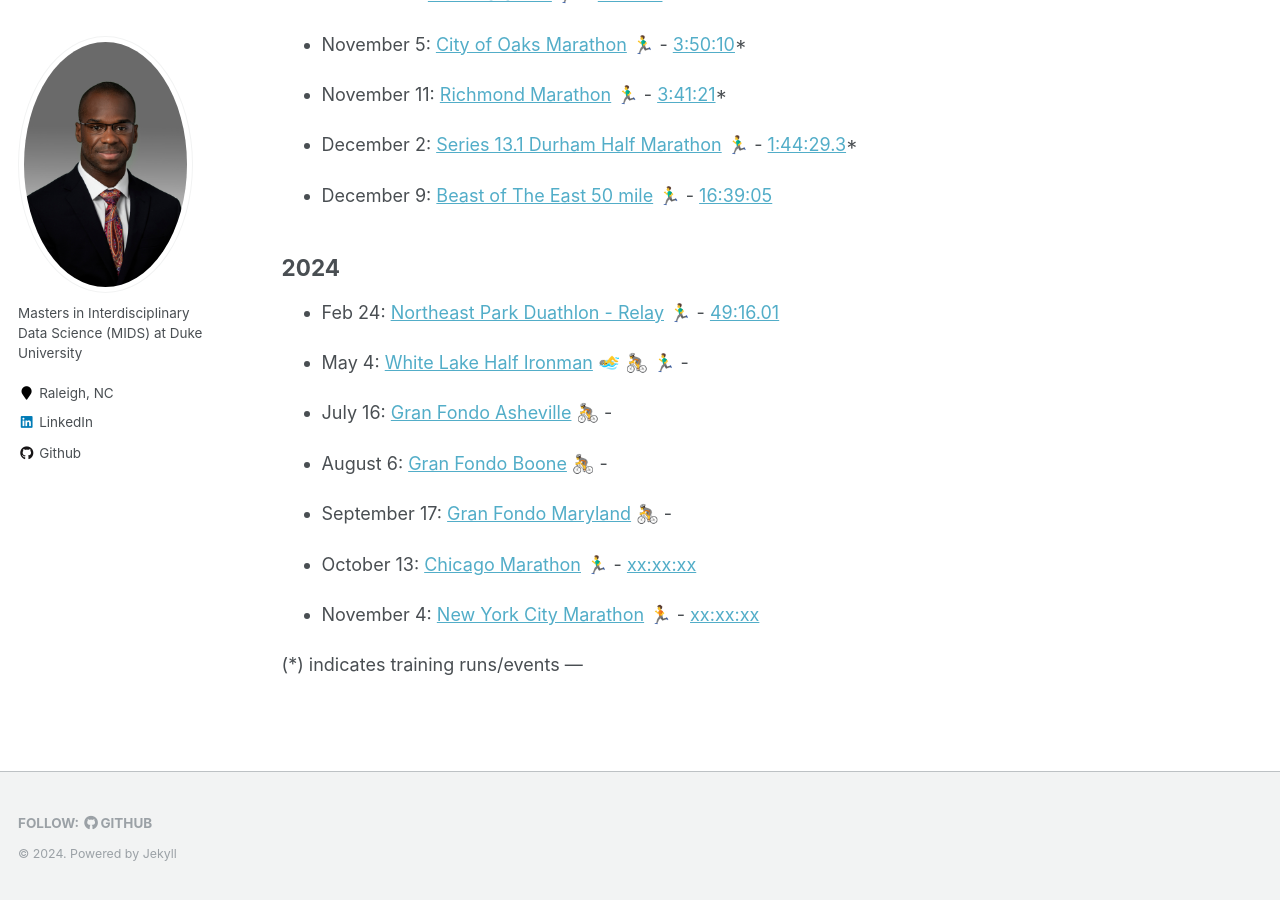
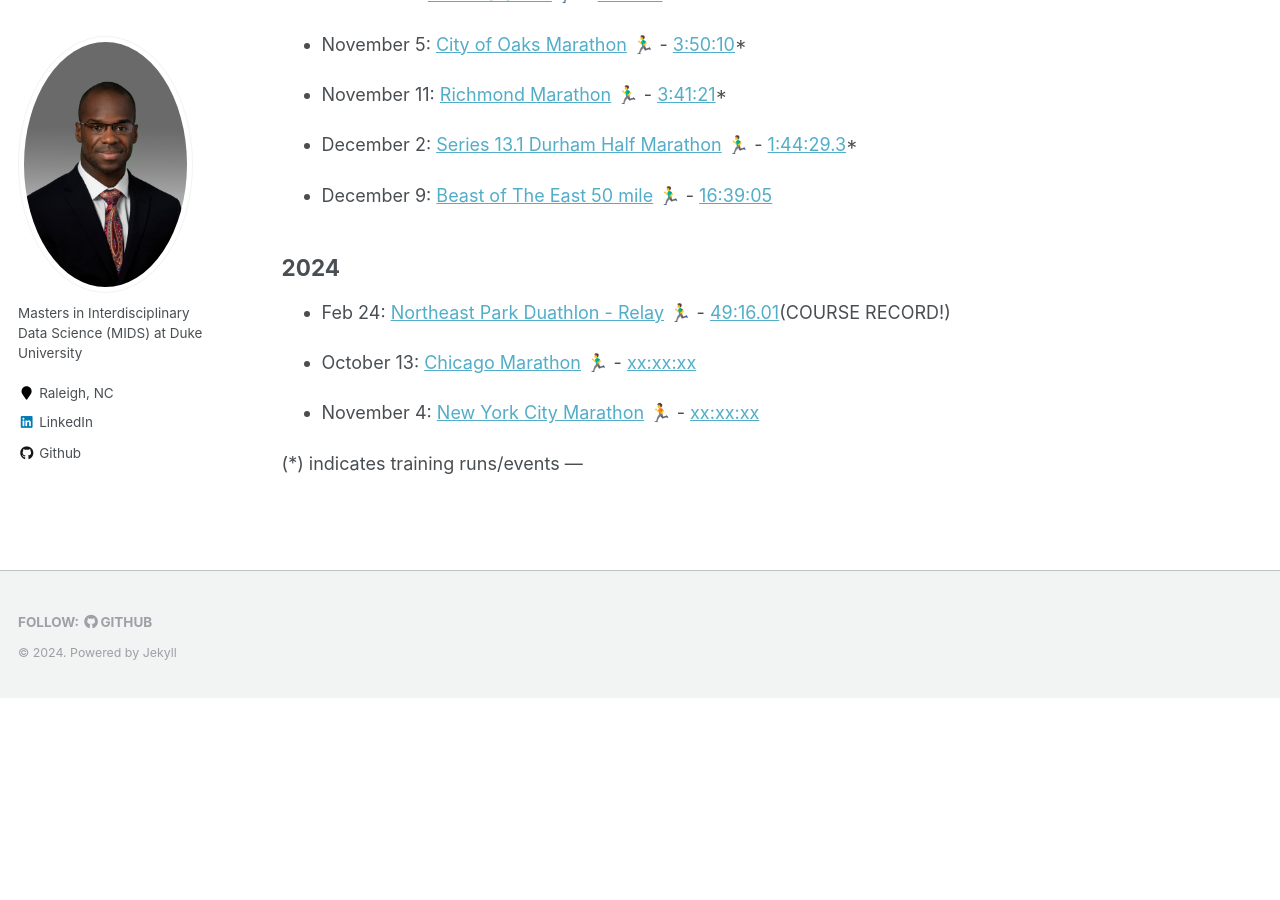
Before and after one commit to caratliff/caratliff.github.io, a Jekyll site: the page built from _pages/race-calendar.md, in a window 1280 px wide and 900 px high, scrolled down 1649 px. Built offline with Jekyll 4.4.1, drawn with Linux system fonts in a browser that asks for light colours; emoji names are drawn with the system emoji font; after the commit the page ends 2347 px from its top, so only the background shows below that.

Commit message:
Update race-calendar.md

```diff
--- a/_pages/race-calendar.md
+++ b/_pages/race-calendar.md
@@ -77,15 +77,7 @@ redirect_from:
 
 ## 2024
 
-- Feb 24: [Northeast Park Duathlon - Relay](https://www.trisignup.com/Race/NC/Gibsonville/NEParkDuathlon) 🏃‍♂️ - [49:16.01](https://www.trisignup.com/Race/Results/26521/IndividualResult/sKDB?resultSetId=438954#U52110079)
-
-- May 4: [White Lake Half Ironman](https://www.whitelakehalf.com) :swimming_man: :bicyclist: :running_man: -
-
-- July 16: [Gran Fondo Asheville](#) 🚴 -
-
-- August 6: [Gran Fondo Boone](#) 🚴 -
-
-- September 17: [Gran Fondo Maryland](#) 🚴 -
+- Feb 24: [Northeast Park Duathlon - Relay](https://www.trisignup.com/Race/NC/Gibsonville/NEParkDuathlon) 🏃‍♂️ - [49:16.01](https://www.trisignup.com/Race/Results/26521/IndividualResult/sKDB?resultSetId=438954#U52110079)(COURSE RECORD!)
 
 - October 13: [Chicago Marathon](https://www.chicagomarathon.com) 🏃‍♂️ - [xx:xx:xx](https://www.chicagomarathon.com/runners/race-results/)
 
```
